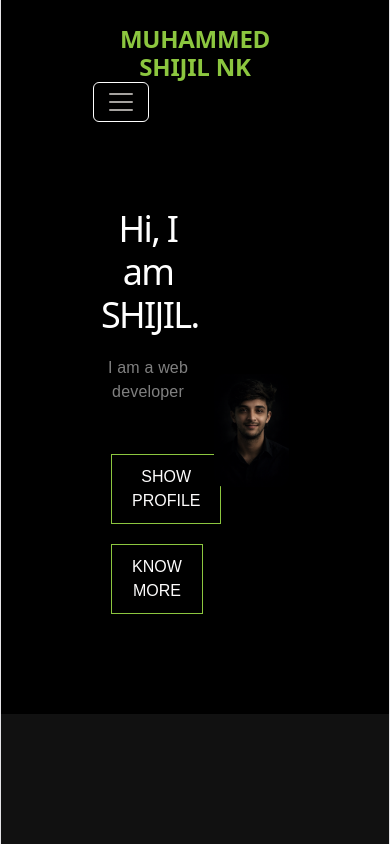
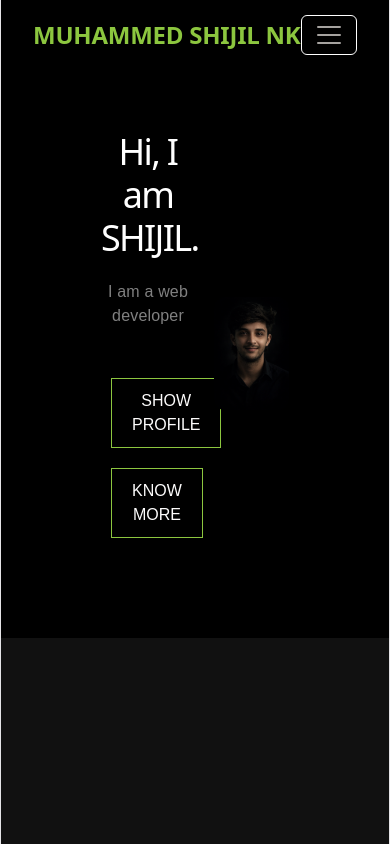
Before and after one commit to shijil950/portfolio-react, a React (Vite) app: page / in a window 390 px wide. Built offline with nearby package versions, Linux system fonts and the light colour scheme.

Commit message:
fix:navbar mobile touch targets and viewport

```diff
--- a/index.html
+++ b/index.html
@@ -3,7 +3,7 @@
   <head>
     <meta charset="UTF-8" />
     <link rel="icon" type="image/svg+xml" href="/favicon.svg" />
-    <meta name="viewport" content="width=1200" />
+    <meta name="viewport" content="width=device-width, initial-scale=1.0, maximum-scale=1.0, user-scalable=no" />
     <title>portfolio-project</title>
   </head>
   <body>
--- a/src/Navbar.css
+++ b/src/Navbar.css
@@ -40,3 +40,22 @@ transition:.3s;
 .navbar a:hover{
 color:#8cc63f;
 }
+/* മൊബൈൽ ഫോണുകളിൽ ലിങ്കുകൾ വലുതാക്കാനും എളുപ്പത്തിൽ ക്ലിക്ക് ചെയ്യാനും */
+@media (max-width: 768px) {
+  /* ബാറിന്റെ ഹൈറ്റും ഉൾവശത്തെ സ്പേസും കൂട്ടാൻ */
+  nav, .navbar {
+    padding: 15px 20px !important;
+    height: auto !important;
+  }
+
+  /* ലിങ്കുകൾ തമ്മിലുള്ള അകലം കൂട്ടാനും ഫോണ്ട് വലിപ്പം കൂട്ടാനും */
+  nav ul, .nav-menu {
+    gap: 15px !important; /* ലിങ്കുകൾ തമ്മിലുള്ള അകലം */
+  }
+
+  nav a, .nav-links {
+    font-size: 16px !important; /* അക്ഷരങ്ങൾ വ്യക്തമായി കാണാൻ */
+    padding: 10px 12px !important; /* വിരൽ തൊടാൻ പാകത്തിന് ചുറ്റും സ്പേസ് നൽകുന്നു (Touch Target) */
+    display: inline-block !important;
+  }
+}
```
